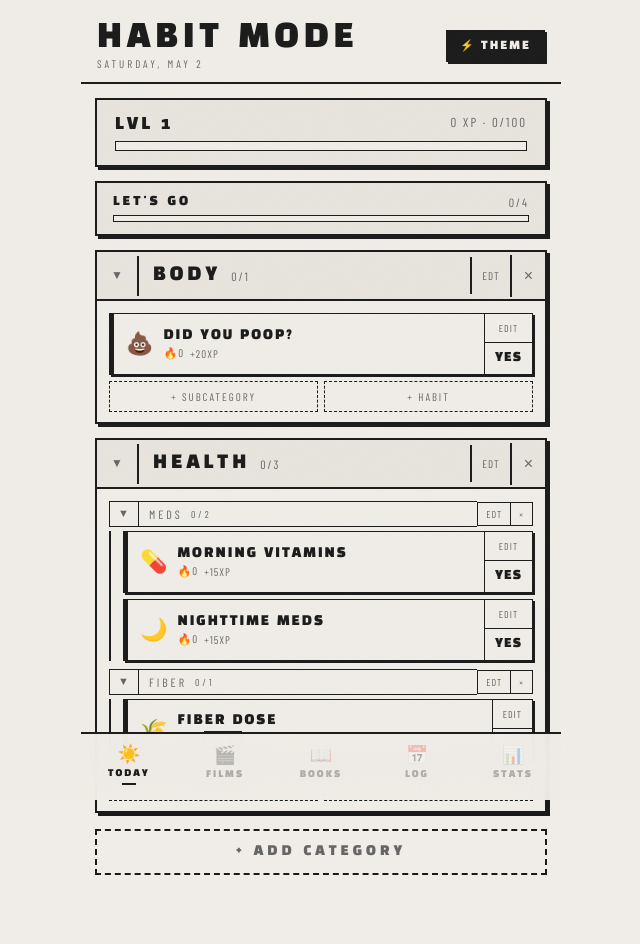
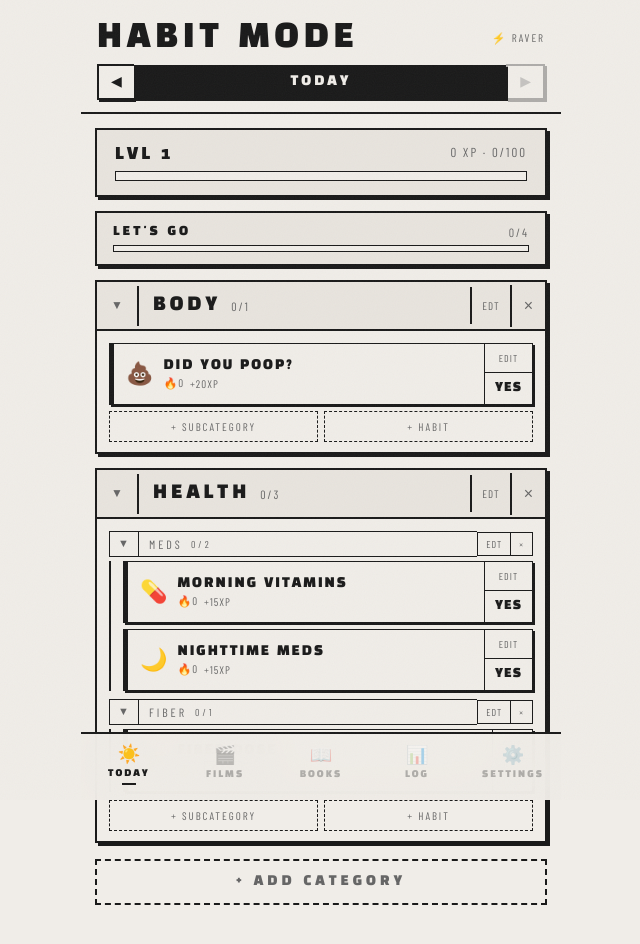
Before and after one commit to abigailjdempsey/habit-mode, a React (Vite) app: page / in a window 1280 px wide. Shown: the top 944 px of the page, without its empty margins (319-959 px from the left). Built offline with nearby package versions, Linux system fonts and the light colour scheme.

Commit message:
Update App.jsx

```diff
--- a/src/App.jsx
+++ b/src/App.jsx
@@ -56,7 +56,10 @@ const addCount=(arr,d,rep)=>{ if(rep<=1)return[...arr,d]; const e=arr.find(x=>ty
 const subCount=(arr,d,rep)=>{ if(rep<=1)return arr.filter(x=>x!==d); return arr.map(x=>(typeof x==="object"&&x.date===d)?{...x,count:Math.max(0,x.count-1)}:x).filter(x=>typeof x!=="object"||x.count>0); };
 const totalCompletions=(h)=>{ if(h.repeat<=1)return h.completedDates.length; return h.completedDates.reduce((s,e)=>s+(typeof e==="object"?e.count:1),0); };
 const MILESTONES=[3,7,14,21,30,60,100];
-const TODAY=()=>new Date().toISOString().split("T")[0];
+const TODAY=()=>{
+  const d=new Date();
+  return `${d.getFullYear()}-${String(d.getMonth()+1).padStart(2,"0")}-${String(d.getDate()).padStart(2,"0")}`;
+};
 const uid=()=>`${Date.now()}_${Math.random().toString(36).slice(2,7)}`;
 
 // ─── DEFAULT DATA ─────────────────────────────────────────────────────────────
@@ -839,6 +842,7 @@ function BackupPanel({theme, state, gdriveStatus, setGdriveStatus, onRestoreGdri
 // ─── HISTORY ──────────────────────────────────────────────────────────────────
 function HistoryLog({habits,theme}){
   const t=THEMES[theme]||THEMES.ravewhite;
+  const todayActual=TODAY();
   const days=Array.from({length:14},(_,i)=>{const d=new Date();d.setDate(d.getDate()-(13-i));return d.toISOString().split("T")[0];});
   const totals=days.map(d=>({date:d,done:habits.filter(h=>isDone(h,d)).length,total:habits.length}));
   return(
@@ -846,7 +850,7 @@ function HistoryLog({habits,theme}){
       <div style={{fontFamily:"'Black Han Sans',sans-serif",fontSize:26,color:t.text,letterSpacing:4,marginBottom:4}}>HISTORY</div>
       <div style={{fontFamily:"'Barlow Condensed',sans-serif",fontSize:11,color:t.textSub,letterSpacing:2,marginBottom:14}}>LAST 14 DAYS</div>
       <div style={{display:"flex",gap:3,alignItems:"flex-end",height:72,marginBottom:3,border:`2px solid ${t.border}`,padding:"6px 6px 0",background:t.bgCard,boxShadow:`3px 3px 0 ${t.border}`}}>
-        {totals.map(({date,done,total})=>{const p=total>0?done/total:0,today=date===TODAY();return<div key={date} style={{flex:1,display:"flex",flexDirection:"column",alignItems:"center"}}><div style={{width:"100%",background:p===1?t.accent:p>0?t.accent+"88":t.border,height:`${Math.max(p*52+4,4)}px`,border:today?`2px solid ${t.accent2}`:"none",boxSizing:"border-box",transition:"height 0.4s"}}/></div>;})}
+        {totals.map(({date,done,total})=>{const p=total>0?done/total:0,isToday2=date===todayActual;return<div key={date} style={{flex:1,display:"flex",flexDirection:"column",alignItems:"center"}}><div style={{width:"100%",background:p===1?t.accent:p>0?t.accent+"88":t.border,height:`${Math.max(p*52+4,4)}px`,border:isToday2?`2px solid ${t.accent2}`:"none",boxSizing:"border-box",transition:"height 0.4s"}}/></div>;})}
       </div>
       <div style={{display:"flex",gap:3,marginBottom:18}}>{totals.map(({date})=><div key={date} style={{flex:1,textAlign:"center",fontFamily:"'Barlow Condensed',sans-serif",fontSize:9,color:t.textSub}}>{new Date(date+"T12:00:00").toLocaleDateString("en-US",{weekday:"short"}).slice(0,1)}</div>)}</div>
       <div style={{overflowX:"auto"}}>
@@ -859,7 +863,7 @@ function HistoryLog({habits,theme}){
                 {h.repeat>1&&<span style={{fontSize:8,color:t.accent}}>×{h.repeat}</span>}
               </div>
               {days.map(d=>{
-                const cnt=getCount(h,d),full=isDone(h,d),today=d===TODAY(),pp=h.repeat>1&&!full&&cnt>0?cnt/h.repeat:0;
+                const cnt=getCount(h,d),full=isDone(h,d),today=d===todayActual,pp=h.repeat>1&&!full&&cnt>0?cnt/h.repeat:0;
                 return<div key={d} style={{width:26,height:18,background:full?h.color:t.bgCard,border:`${today?"2px":"1px"} solid ${today?t.accent:full?h.color:t.border}`,display:"flex",alignItems:"center",justifyContent:"center",fontSize:8,position:"relative",overflow:"hidden"}}>
                   {!full&&pp>0&&<div style={{position:"absolute",left:0,top:0,bottom:0,width:`${pp*100}%`,background:`${h.color}55`}}/>}
                   <span style={{position:"relative"}}>{full?h.emoji:cnt>0?cnt:""}</span>
@@ -896,8 +900,17 @@ export default function App(){
   const [loaded,setLoaded]=useState(false);
   const [gdriveStatus,setGdriveStatus]=useState("idle"); // idle|connecting|connected|error
   const [showBackup,setShowBackup]=useState(false);
+  const [viewOffset,setViewOffset]=useState(0); // 0=today, -1=yesterday, etc.
   const sounds=useSounds();
   const todayStr=TODAY();
+  // viewDate: the date currently being viewed
+  const viewDate=(() => {
+    const d=new Date();
+    d.setDate(d.getDate()+viewOffset);
+    return d.toISOString().split("T")[0];
+  })();
+  const isToday=viewOffset===0;
+  const viewDateLabel=isToday?"TODAY":viewOffset===-1?"YESTERDAY":new Date(viewDate+"T12:00:00").toLocaleDateString("en-US",{weekday:"long",month:"short",day:"numeric"}).toUpperCase();
   const t=THEMES[theme]||THEMES.ravewhite;
   const newCatRef=useRef(null);
   const importRef=useRef(null);
@@ -980,10 +993,10 @@ export default function App(){
   const addList=(type,item)=>{if(type==="movie")setMovies(p=>[...p,item]);else setBooks(p=>[...p,item]);};
   const renameList=(type,id,title)=>{if(type==="movie")setMovies(p=>p.map(m=>m.id===id?{...m,title}:m));else setBooks(p=>p.map(b=>b.id===id?{...b,title}:b));};
 
-  const doneCount=habits.filter(h=>isDone(h,todayStr)).length;
+  const doneCount=habits.filter(h=>isDone(h,viewDate)).length;
   const drawerHabit=habits.find(h=>h.id===openDrawer);
 
-  const navItems=[{id:"today",emoji:"☀️",label:"TODAY"},{id:"movies",emoji:"🎬",label:"FILMS"},{id:"books",emoji:"📖",label:"BOOKS"},{id:"history",emoji:"📅",label:"LOG"},{id:"stats",emoji:"📊",label:"STATS"}];
+  const navItems=[{id:"today",emoji:"☀️",label:"TODAY"},{id:"movies",emoji:"🎬",label:"FILMS"},{id:"books",emoji:"📖",label:"BOOKS"},{id:"log",emoji:"📊",label:"LOG"},{id:"settings",emoji:"⚙️",label:"SETTINGS"}];
 
   if(!loaded) return <div style={{background:"#0a0a0a",minHeight:"100vh",display:"flex",alignItems:"center",justifyContent:"center"}}><div style={{fontFamily:"'Black Han Sans',sans-serif",fontSize:28,color:"#e8ff00",letterSpacing:6}}>LOADING...</div></div>;
 
@@ -1011,18 +1024,30 @@ export default function App(){
       {addModal&&<AddModal type={addModal} onAdd={item=>addList(addModal,item)} onClose={()=>setAddModal(null)} theme={theme}/>}
       {addHabitCtx&&<AddHabitModal catId={addHabitCtx.catId} subId={addHabitCtx.subId} cats={cats} subcats={subcats} onAdd={addHabit} onClose={()=>setAddHabitCtx(null)} theme={theme}/>}
       {showTheme&&<ThemePicker current={theme} onChange={setTheme} onClose={()=>setShowTheme(false)}/>}
-      {drawerHabit&&<RepeatDrawer habit={drawerHabit} todayStr={todayStr} count={getCount(drawerHabit,todayStr)} onIncrement={completeHabit} onDecrement={undoOne} onRename={renameHabit} onClose={()=>setOpenDrawer(null)} theme={theme}/>}
+      {drawerHabit&&<RepeatDrawer habit={drawerHabit} todayStr={viewDate} count={getCount(drawerHabit,viewDate)} onIncrement={isToday?completeHabit:()=>{}} onDecrement={isToday?undoOne:()=>{}} onRename={isToday?renameHabit:()=>{}} onClose={()=>setOpenDrawer(null)} theme={theme}/>}
 
       <div style={{background:t.bg,minHeight:"100vh",maxWidth:480,margin:"0 auto",paddingBottom:90}}>
         {/* Header */}
         <div style={{padding:"22px 16px 12px",borderBottom:`2px solid ${t.border}`}}>
-          <div style={{display:"flex",justifyContent:"space-between",alignItems:"center"}}>
+          <div style={{display:"flex",justifyContent:"space-between",alignItems:"center",marginBottom:tab==="today"?10:0}}>
             <div>
               <div style={{fontFamily:"'Black Han Sans',sans-serif",fontSize:32,color:t.text,letterSpacing:5,lineHeight:1}}>HABIT MODE</div>
-              <div style={{fontFamily:"'Barlow Condensed',sans-serif",fontSize:11,color:t.textSub,marginTop:3,letterSpacing:3}}>{new Date().toLocaleDateString("en-US",{weekday:"long",month:"long",day:"numeric"}).toUpperCase()}</div>
             </div>
-            <button onClick={()=>setShowTheme(true)} style={{background:t.accent,border:`2px solid ${t.border}`,padding:"7px 12px",cursor:"pointer",fontFamily:"'Black Han Sans',sans-serif",fontSize:11,color:t.textInv,letterSpacing:2,boxShadow:`2px 2px 0 ${t.border}`}}>{t.emoji} THEME</button>
+            <div style={{fontFamily:"'Barlow Condensed',sans-serif",fontSize:11,color:t.textSub,letterSpacing:2,padding:"7px 0"}}>{t.emoji} {t.name}</div>
           </div>
+          {/* Day navigation — only shown on Today tab */}
+          {tab==="today"&&(
+            <div style={{display:"flex",alignItems:"center",gap:0}}>
+              <button onClick={()=>setViewOffset(o=>o-1)} style={{background:"transparent",border:`2px solid ${t.border}`,borderRight:"none",padding:"7px 12px",cursor:"pointer",fontFamily:"'Black Han Sans',sans-serif",fontSize:14,color:t.text,boxShadow:`2px 2px 0 ${t.border}`}}>◀</button>
+              <div style={{flex:1,textAlign:"center",border:`2px solid ${t.border}`,borderRight:"none",padding:"7px 12px",background:isToday?t.accent:t.bgCard,boxShadow:`2px 2px 0 ${t.border}`}}>
+                <div style={{fontFamily:"'Black Han Sans',sans-serif",fontSize:13,color:isToday?t.textInv:t.text,letterSpacing:3}}>{viewDateLabel}</div>
+                {!isToday&&<div style={{fontFamily:"'Barlow Condensed',sans-serif",fontSize:10,color:isToday?t.textInv:t.textSub,letterSpacing:2,marginTop:1}}>{new Date(viewDate+"T12:00:00").toLocaleDateString("en-US",{month:"long",day:"numeric",year:"numeric"})}</div>}
+              </div>
+              <button onClick={()=>setViewOffset(o=>Math.min(0,o+1))} disabled={isToday} style={{background:"transparent",border:`2px solid ${t.border}`,padding:"7px 12px",cursor:isToday?"default":"pointer",fontFamily:"'Black Han Sans',sans-serif",fontSize:14,color:isToday?t.textSub:t.text,opacity:isToday?0.3:1,boxShadow:`2px 2px 0 ${t.border}`}}>▶</button>
+              {!isToday&&<button onClick={()=>setViewOffset(0)} style={{background:t.accent,border:`2px solid ${t.border}`,borderLeft:"none",padding:"7px 10px",cursor:"pointer",fontFamily:"'Black Han Sans',sans-serif",fontSize:10,color:t.textInv,letterSpacing:1,boxShadow:`2px 2px 0 ${t.border}`,whiteSpace:"nowrap"}}>TODAY</button>}
+            </div>
+          )}
+          {tab!=="today"&&<div style={{fontFamily:"'Barlow Condensed',sans-serif",fontSize:11,color:t.textSub,marginTop:3,letterSpacing:3}}>{new Date().toLocaleDateString("en-US",{weekday:"long",month:"long",day:"numeric"}).toUpperCase()}</div>}
         </div>
 
         <div style={{padding:"14px 14px 0"}}>
@@ -1040,15 +1065,19 @@ export default function App(){
                 </div>
               </div>
 
+              {/* Past day banner */}
+              {!isToday&&<div style={{background:`${t.accent2}18`,border:`2px solid ${t.accent2}`,padding:"10px 14px",marginBottom:12,boxShadow:`2px 2px 0 ${t.border}`}}>
+                <div style={{fontFamily:"'Barlow Condensed',sans-serif",fontSize:12,color:t.accent2,letterSpacing:2}}>VIEWING PAST DAY — READ ONLY</div>
+              </div>}
               {/* Categories */}
               {cats.map(cat=>(
-                <CategoryBlock key={cat.id} cat={cat} subcats={subcats} habits={habits} todayStr={todayStr} theme={theme}
-                  onComplete={completeHabit} onUndoOne={undoOne}
-                  onDeleteHabit={deleteHabit} onRenameHabit={renameHabit}
-                  onOpenDrawer={setOpenDrawer}
-                  onDeleteCat={deleteCat} onRenameCat={renameCat}
-                  onAddSubcat={addSubcat} onDeleteSubcat={deleteSubcat} onRenameSubcat={renameSubcat}
-                  onAddHabit={(catId,subId)=>setAddHabitCtx({catId,subId})}/>
+                <CategoryBlock key={cat.id} cat={cat} subcats={subcats} habits={habits} todayStr={viewDate} theme={theme}
+                  onComplete={isToday?completeHabit:()=>{}} onUndoOne={isToday?undoOne:()=>{}}
+                  onDeleteHabit={isToday?deleteHabit:()=>{}} onRenameHabit={isToday?renameHabit:()=>{}}
+                  onOpenDrawer={isToday?setOpenDrawer:()=>{}}
+                  onDeleteCat={isToday?deleteCat:()=>{}} onRenameCat={isToday?renameCat:()=>{}}
+                  onAddSubcat={isToday?addSubcat:()=>{}} onDeleteSubcat={isToday?deleteSubcat:()=>{}} onRenameSubcat={isToday?renameSubcat:()=>{}}
+                  onAddHabit={isToday?(catId,subId)=>setAddHabitCtx({catId,subId}):()=>{}}/>
               ))}
 
               {/* Add category */}
@@ -1080,23 +1109,12 @@ export default function App(){
             </>
           )}
 
-          {tab==="history"&&<HistoryLog habits={habits} theme={theme}/>}
-
-          {tab==="stats"&&(
+          {tab==="log"&&(
             <>
-              <BackupPanel
-                theme={theme}
-                state={{cats,subcats,habits,movies,books,totalXP,theme}}
-                gdriveStatus={gdriveStatus}
-                setGdriveStatus={setGdriveStatus}
-                onRestoreGdrive={handleRestoreGdrive}
-                onExport={handleExport}
-                onImport={handleImport}
-                importRef={importRef}
-              />
-              <div style={{fontFamily:"'Black Han Sans',sans-serif",fontSize:26,color:t.text,letterSpacing:4,marginBottom:14}}>STATS</div>
-              <div style={{display:"grid",gridTemplateColumns:"1fr 1fr",gap:8,marginBottom:18}}>
-                {[{label:"TOTAL XP",value:totalXP,emoji:"⚡"},{label:"LEVEL",value:Math.floor(totalXP/100)+1,emoji:"🏆"},{label:"FILMS QUEUED",value:movies.length,emoji:"🎬"},{label:"BOOKS QUEUED",value:books.length,emoji:"📖"},{label:"FILMS WATCHED",value:movies.filter(m=>m.done).length,emoji:"✅"},{label:"BOOKS DONE",value:books.filter(b=>b.done).length,emoji:"✅"},{label:"CATEGORIES",value:cats.length,emoji:"🗂️"},{label:"DONE TODAY",value:doneCount,emoji:"☀️"}].map(s=>(
+              {/* Stats grid */}
+              <div style={{fontFamily:"'Black Han Sans',sans-serif",fontSize:22,color:t.text,letterSpacing:4,marginBottom:12}}>📊 STATS</div>
+              <div style={{display:"grid",gridTemplateColumns:"1fr 1fr",gap:8,marginBottom:16}}>
+                {[{label:"TOTAL XP",value:totalXP,emoji:"⚡"},{label:"LEVEL",value:Math.floor(totalXP/100)+1,emoji:"🏆"},{label:"FILMS WATCHED",value:movies.filter(m=>m.done).length,emoji:"🎬"},{label:"BOOKS DONE",value:books.filter(b=>b.done).length,emoji:"📖"},{label:"DONE TODAY",value:doneCount,emoji:"☀️"},{label:"TOTAL HABITS",value:habits.length,emoji:"🎯"}].map(s=>(
                   <div key={s.label} style={{background:t.bgCard,border:`2px solid ${t.border}`,padding:"13px 14px",boxShadow:`2px 2px 0 ${t.border}`}}>
                     <div style={{fontSize:18}}>{s.emoji}</div>
                     <div style={{fontFamily:"'Black Han Sans',sans-serif",fontSize:28,color:t.accent,marginTop:3,letterSpacing:2}}>{s.value}</div>
@@ -1104,7 +1122,9 @@ export default function App(){
                   </div>
                 ))}
               </div>
-              <div style={{fontFamily:"'Black Han Sans',sans-serif",fontSize:16,color:t.text,marginBottom:8,letterSpacing:4}}>STREAKS</div>
+              {/* Streaks */}
+              <div style={{fontFamily:"'Black Han Sans',sans-serif",fontSize:16,color:t.text,marginBottom:8,letterSpacing:4}}>🔥 STREAKS</div>
+              <div style={{marginBottom:20}}>
                 {habits.map(h=>(
                   <div key={h.id} style={{display:"flex",alignItems:"center",gap:10,marginBottom:7,background:t.bgCard,border:`2px solid ${t.border}`,padding:"11px 12px",boxShadow:`2px 2px 0 ${t.border}`}}>
                     <span style={{fontSize:18}}>{h.emoji}</span>
@@ -1118,6 +1138,41 @@ export default function App(){
                     <div style={{fontFamily:"'Black Han Sans',sans-serif",fontSize:20,color:t.accent2,letterSpacing:2}}>🔥{h.streak}</div>
                   </div>
                 ))}
+              </div>
+              {/* History log */}
+              <HistoryLog habits={habits} theme={theme}/>
+            </>
+          )}
+
+          {tab==="settings"&&(
+            <>
+              <div style={{fontFamily:"'Black Han Sans',sans-serif",fontSize:22,color:t.text,letterSpacing:4,marginBottom:14}}>⚙️ SETTINGS</div>
+
+              {/* Theme picker inline */}
+              <div style={{fontFamily:"'Black Han Sans',sans-serif",fontSize:14,color:t.text,letterSpacing:4,marginBottom:10}}>🎨 THEME</div>
+              <div style={{display:"grid",gridTemplateColumns:"1fr 1fr 1fr",gap:8,marginBottom:20}}>
+                {Object.entries(THEMES).map(([key,th])=>(
+                  <button key={key} onClick={()=>setTheme(key)} style={{background:th.bg,border:`3px solid ${theme===key?th.accent:th.border}`,padding:"14px 8px",cursor:"pointer",textAlign:"center",boxShadow:theme===key?`4px 4px 0 ${th.accent}`:`2px 2px 0 ${th.border}`,transition:"all 0.15s"}}>
+                    <div style={{fontSize:22}}>{th.emoji}</div>
+                    <div style={{fontFamily:"'Black Han Sans',sans-serif",fontSize:12,color:th.text,marginTop:5,letterSpacing:2}}>{th.name}</div>
+                    <div style={{display:"flex",gap:3,justifyContent:"center",marginTop:6}}>
+                      {[th.accent,th.accent2].map((c,i)=><div key={i} style={{width:10,height:10,background:c,border:`1px solid ${th.border}`}}/>)}
+                    </div>
+                  </button>
+                ))}
+              </div>
+
+              {/* Backup */}
+              <BackupPanel
+                theme={theme}
+                state={{cats,subcats,habits,movies,books,totalXP,theme}}
+                gdriveStatus={gdriveStatus}
+                setGdriveStatus={setGdriveStatus}
+                onRestoreGdrive={handleRestoreGdrive}
+                onExport={handleExport}
+                onImport={handleImport}
+                importRef={importRef}
+              />
             </>
           )}
         </div>
```
Lines whose indentation alone changed are shown as unchanged.
